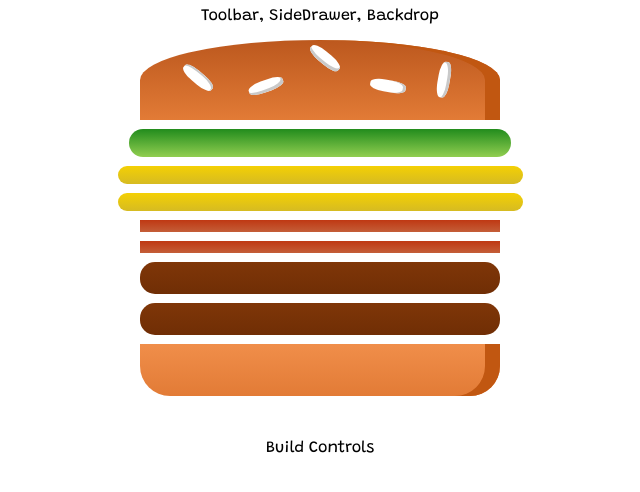
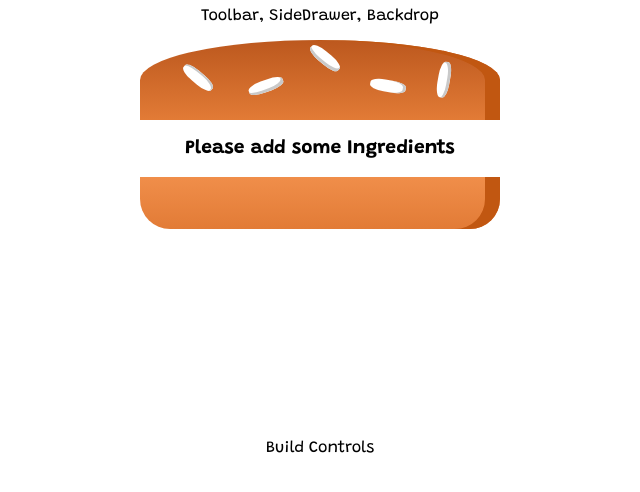
Before and after one commit to Et-008/BurgerBuilder, a React (Create React App) app: page / in a window 1280 px wide. Shown: the top 492 px of the page, without its empty margins (320-960 px from the left). Built offline with nearby package versions, Linux system fonts and the light colour scheme.

Commit message:
Adjusting the Display elements

```diff
--- a/src/components/Burger/Burger.js
+++ b/src/components/Burger/Burger.js
@@ -3,12 +3,19 @@ import BurgerIngredient from "./BurgerIngredient/BurgerIngredient";
 import "./Burger.css";
 
 let burger = (props) => {
-  console.log(props.ingredients["meat"]);
-  let transformedIngredients = Object.keys(props.ingredients).map((igntKey) => {
-    return [...Array(props.ingredients[igntKey])].map((ignt, i) => {
-      return <BurgerIngredient key={i} type={igntKey} />;
-    });
-  });
+  let transformedIngredients = Object.keys(props.ingredients)
+    .map((igntKey) => {
+      return [...Array(props.ingredients[igntKey])].map((ignt, i) => {
+        return <BurgerIngredient key={igntKey + i} type={igntKey} />;
+      });
+    })
+    .reduce((acc, cur) => {
+      return acc.concat(cur);
+    }, []);
+  if (transformedIngredients.length === 0) {
+    transformedIngredients = <p>Please add some Ingredients</p>;
+  }
+  console.log(transformedIngredients);
   return (
     <div className="Burger">
       <BurgerIngredient type="bread-top" />
--- a/src/containers/BurgerBuilder/BurgerBuilder.js
+++ b/src/containers/BurgerBuilder/BurgerBuilder.js
@@ -5,10 +5,10 @@ import Burger from "../../components/Burger/Burger";
 class BurgerBulider extends Component {
   state = {
     ingredients: {
-      salad: 1,
-      cheese: 2,
-      bacon: 2,
-      meat: 2
+      salad: 0,
+      bacon: 0,
+      cheese: 0,
+      meat: 0
     }
   };
 
```
